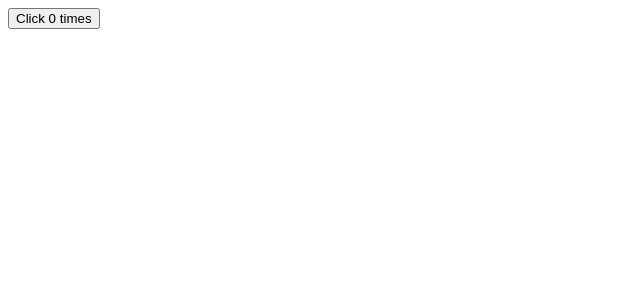
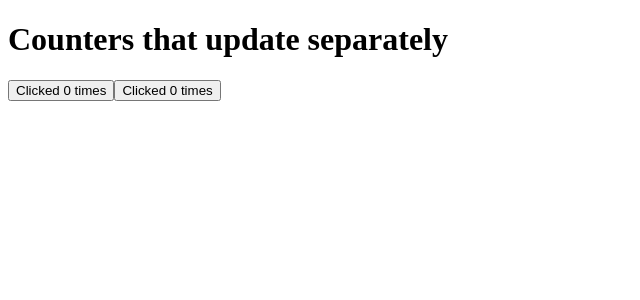
Before and after one commit to Hansetnaing/My-First-React, a React (Vite) app: page / in a window 1280 px wide. Shown: the top 300 px of the page, without its empty margins (0-640 px from the left). Built offline with nearby package versions, Linux system fonts and the light colour scheme.

Commit message:
Learning Component

```diff
--- a/src/App.jsx
+++ b/src/App.jsx
@@ -2,7 +2,17 @@
 import { useState } from "react";
 import './App.css';
 
-export default function App() {
+export default function MyApp() {
+  return (
+    <div>
+      <h1>Counters that update separately</h1>
+      <MyButton />
+      <MyButton />
+    </div>
+  );
+}
+
+function MyButton() {
   const [count, setCount] = useState(0);
 
   function handleClick() {
@@ -11,7 +21,7 @@
 
   return (
     <button onClick={handleClick}>
-      Click {count} times
+      Clicked {count} times
     </button>
-  )
+  );
 }
```
